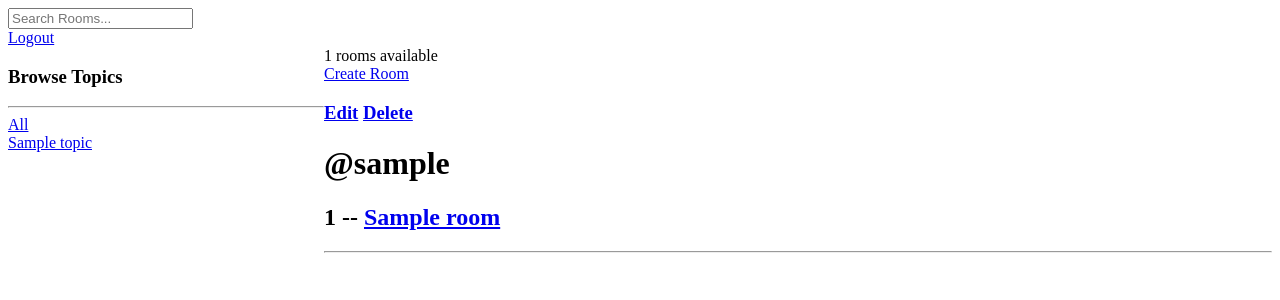
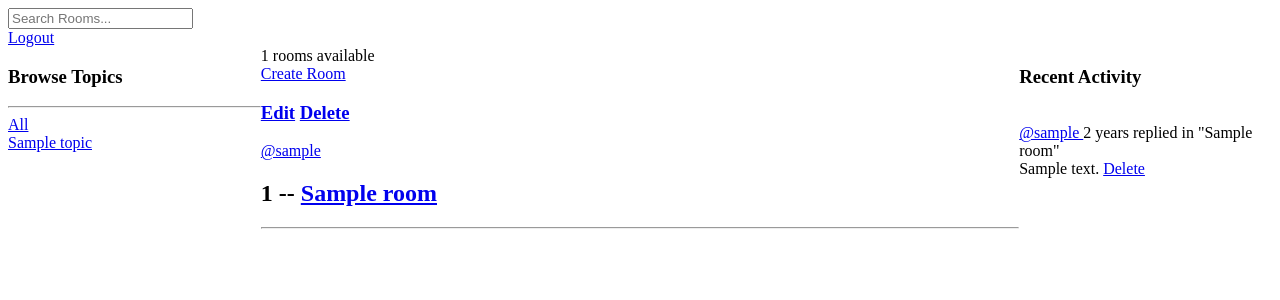
Before and after one commit to punnapavankumar9/Francium, a Django app: page / in a window 1280 px wide. Shown: the top 300 px of the page. Run offline with Django 4.2, Linux system fonts and the light colour scheme; a user stored in the database is signed in; tables that the repository leaves empty hold one stand-in row (values such as "Sample post"); parts of the project's set-up code (start-up, migrations or seed data) failed here and were passed over.

Commit message:
added individual components for profile activity topics feed and created profile page

```diff
--- a/base/models.py
+++ b/base/models.py
@@ -38,3 +38,6 @@ class Message(models.Model):
         if(len(self.body) > 50):
             return self.body[0:50]
         return self.body
+
+    class Meta:
+        ordering = ['-updated', '-created']
--- /dev/null
+++ b/base/templates/base/activity_component.html
@@ -0,0 +1,14 @@
+<h3>Recent Activity</h3>
+<br>
+<div>
+    {%  for msg in room_messages  %}
+        <div>
+            <a href="{%  url 'base:profile' msg.user.id  %}">@{{  msg.user.username  }} </a> {{  msg.updated|timesince  }} replied in "{{  msg.room  }}"
+            <br>
+            {{  msg  }}
+            {%  if request.user == msg.user  %}
+                <a href="{%  url 'base:delete-message' msg.id  %}">Delete</a>
+            {%  endif  %}
+        </div>
+    {%  endfor  %}
+</div>
--- /dev/null
+++ b/base/templates/base/feed_component.html
@@ -0,0 +1,14 @@
+{%  for room in rooms  %}
+    {%  if request.user == room.host  %}
+    <h3>
+        <a href="{%  url 'base:update-room' room.id %}">Edit</a>
+        <a href="{%  url 'base:delete-room' room.id %}">Delete</a>
+    </h3>
+    {%  endif  %}
+    <a href="{%  url 'base:profile' room.host.id %}">
+        @{{  room.host.username  }}
+    </a>
+
+    <h2>{{  room.id  }} -- <a href="{%  url 'base:room' room.id %}"> {{  room.name  }} </a> </h2>
+    <hr>
+{%  endfor  %}
--- a/base/templates/base/home.html
+++ b/base/templates/base/home.html
@@ -4,8 +4,7 @@
 <style>
     .home-container{
         display: grid;
-
-        grid-template-columns: 1fr 3fr;
+        grid-template-columns: 1fr 3fr 1fr;
     }
 
 </style>
@@ -14,17 +13,7 @@
 {% block body %}
     <div class="home-container">
         <div>
-            <h3> Browse Topics</h3>
-            <hr>
-            <div>
-                <a href="{%  url 'base:home' %}">All</a>
-            </div>
-            {%  for topic in topics  %}
-                <div>
-                    <a href="{%  url 'base:home'  %}?q={{  topic.name  }}">{{  topic.name  }}</a>
-                </div>
-            {%  endfor  %}
-
+            {%  include 'base/topics_component.html'  %}
         </div>
         <div>
             <div>
@@ -34,20 +23,10 @@
             </div>
             <a href="{%  url 'base:create-room'  %}"> Create Room </a>
 
-            {%  for room in rooms  %}
-                {%  if request.user == room.host  %}
-                <h3>
-                    <a href="{%  url 'base:update-room' room.id %}">Edit</a>
-                    <a href="{%  url 'base:delete-room' room.id %}">Delete</a>
-                </h3>
-                {%  endif  %}
-                <h1>
-                    @{{  room.host.username  }}
-                </h1>
-
-                <h2>{{  room.id  }} -- <a href="{%  url 'base:room' room.id %}"> {{  room.name  }} </a> </h2>
-                <hr>
-            {%  endfor  %}
+            {%  include 'base/feed_component.html'  %}
+        </div>
+        <div>
+            {%  include 'base/activity_component.html'  %}
         </div>
     </div>
 
--- a/base/templates/base/room.html
+++ b/base/templates/base/room.html
@@ -25,6 +25,9 @@
                 <div>
                     {%  for msg in msgs  %}
                     <div>
+                        {%  if request.user == msg.user  %}
+                            <a href="{%  url 'base:delete-message' msg.id  %}">Delete</a>
+                        {%  endif  %}
 
                         @{{  msg.user  }} {{  msg.created|timesince }} ago
                         <br>
@@ -45,10 +48,9 @@
             <h2>Participants</h2>
             {%  for participant in participants  %}
             <div>
-                @{{  participant.username  }}
+                <a href="{%  url 'base:profile' participant.id  %}">@{{  participant.username  }}</a>
             </div>
             {%  endfor  %}
-
         </div>
     </div>
 
--- /dev/null
+++ b/base/templates/base/topics_component.html
@@ -0,0 +1,10 @@
+<h3> Browse Topics</h3>
+<hr>
+<div>
+    <a href="{%  url 'base:home' %}">All</a>
+</div>
+{%  for topic in topics  %}
+    <div>
+        <a href="{%  url 'base:home'  %}?q={{  topic.name  }}">{{  topic.name  }}</a>
+    </div>
+{%  endfor  %}
--- a/base/urls.py
+++ b/base/urls.py
@@ -8,9 +8,11 @@ urlpatterns = [
     path('register/', views.register_view, name="register"),
     path('', views.home, name="home"),
     path('about/', views.about, name="about"),
+    path('profile/<str:pk>/', views.profile_view, name="profile"),
     path('room/<str:pk>/', views.room, name="room"),
     path('create_room/', views.create_room, name="create-room"),
     path('update_room/<str:pk>/', views.update_room, name='update-room'),
     path('delete_room/<str:pk>/', views.delete_room, name='delete-room'),
+    path('delete_message/<str:pk>/', views.delete_message, name='delete-message'),
 
 ]
--- a/base/views.py
+++ b/base/views.py
@@ -7,6 +7,7 @@ from django.contrib.auth.models import User
 from django.contrib import messages
 from django.contrib.auth import authenticate, login, logout
 from django.contrib.auth.forms import UserCreationForm
+from django.template import context
 from base.models import Room, Topic , Message
 from base.forms import RoomForm
 # Create your views here.
@@ -27,14 +28,23 @@ def home(request):
                 Q(description__icontains = q)
             )
 
-
+    room_messages = Message.objects.filter(Q(room__topic__name__icontains = q))
     topics = Topic.objects.all()
-    context = {'rooms':rooms, 'topics':topics, 'room_count':rooms.count()}
+    context = {'rooms':rooms, 'topics':topics, 'room_count':rooms.count(), 'room_messages':room_messages}
     return render(request, 'base/home.html', context)
 
 
 def about(request):
     return render(request, 'base/about.html')
+
+def profile_view(request, pk):
+    user = get_object_or_404(User, id=pk)
+    rooms = user.room_set.all()
+
+    room_messages = user.message_set.all()
+    topics = Topic.objects.all()
+    context = {'user':user,'rooms':rooms, 'room_messages':room_messages, 'topics':topics}
+    return render(request, 'base/profile.html', context)
 
 def room(request, pk):
     room = get_object_or_404(Room, id=pk)
@@ -48,7 +58,7 @@ def room(request, pk):
         room.participants.add(request.user)
         return redirect('base:room', pk=room.id)
 
-    room_messages = room.message_set.all().order_by('-updated')
+    room_messages = room.message_set.all()
     participants = room.participants.all()
     context = {'room':room, 'msgs':room_messages, 'participants':participants}
     return render(request, 'base/room.html', context)
@@ -145,3 +155,13 @@ def register_view(request):
 
     context = {'page':page, 'form':form}
     return render(request, 'base/forms/login_register.html', context)
+
+@login_required
+def delete_message(request, pk):
+    msg = get_object_or_404(Message, id=pk)
+    if(request.user  != msg.user):
+        return HttpResponse("Your are not allowed here!")
+    if(request.method == 'POST'):
+        msg.delete()
+        return redirect('base:home')
+    return render(request, 'base/forms/delete.html', {'obj':msg})
```
Also changed, not shown: base/templates/base/profile.html (added, +27 -0 lines).
